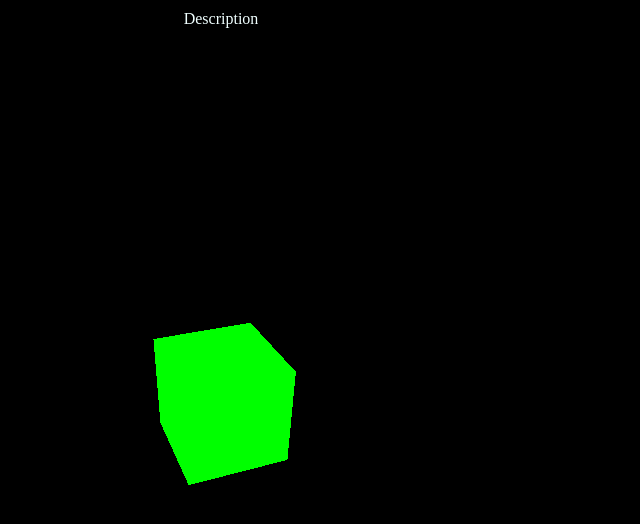
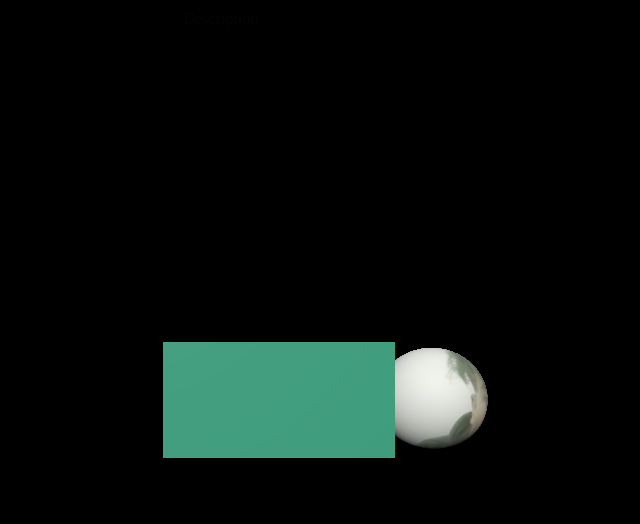
Before and after one commit to That1neweeb/ThreeJs_Practice, a website built with Vite: page index.html in a window 1280 px wide. Shown: the whole page, without its empty margins (419-1059 px from the left). Built offline with nearby package versions, Linux system fonts and the light colour scheme.

Commit message:
Day3 : Animating and creating instances through function

```diff
--- a/main.css
+++ b/main.css
@@ -5,5 +5,5 @@
   text-align: center;
   z-index: 100;
   display:block;
-  color: azure;
+  color: rgb(4, 5, 5);
 }
--- a/main.js
+++ b/main.js
@@ -1,5 +1,6 @@
 import * as THREE from 'three';
-import { rotate } from 'three/tsl';
+import { color } from 'three/tsl';
+// import { OrbitControls } from 'three/addons/controls/OrbitControls.js';
 
 const scene = new THREE.Scene();
 const camera = new THREE.PerspectiveCamera( 75, window.innerWidth / window.innerHeight, 0.1, 1000 );
@@ -8,17 +9,40 @@ const renderer = new THREE.WebGLRenderer();
 renderer.setSize( window.innerWidth, window.innerHeight );
 
 document.body.appendChild( renderer.domElement );
+camera.position.z = 5;
+const texLoader = new THREE.TextureLoader();
+const texture1 = texLoader.load('public/textures/texture1.png');
 
-const geometry = new THREE.BoxGeometry(1, 1, 1);
-const material = new THREE.MeshBasicMaterial( { color: 0x00ff00 } );
-const cube = new THREE.Mesh( geometry, material );
-scene.add( cube );
+function makeInstance(geometry, color, x){
 
-camera.position.z = 5;
+  const material = new THREE.MeshPhongMaterial({color});
+
+  const cube = new THREE.Mesh(geometry,material);
+  scene.add(cube);
+  cube.position.x = x;
+
+  return cube;
+}
+
+const geometry = new THREE.BoxGeometry(1,1,1);
+const cubes = [
+  makeInstance(geometry , 0x44aa88, 0),
+  makeInstance(geometry, 0x44aa88,1),
+];
+
+const material = new THREE.MeshPhongMaterial( { map: texture1 });
+const geometry2 = new THREE.SphereGeometry(0.5, 32, 52);
+const sphere = new THREE.Mesh( geometry2 , material );
+scene.add (sphere);
+sphere.position.x = 2
+
+const hemiLight = new THREE.DirectionalLight(0xFFFFFF,3);
+hemiLight.position.set(-1,2,4);
+scene.add(hemiLight);
 
 function animate( time ) {
-  cube.rotation.x = time/2000;
-  cube.rotation.y = time/1000;
+  // cube.rotation.x = time/2000;
+  // cube.rotation.y = time/1000;
   renderer.render( scene, camera );
 
 }
```
Also changed, not shown: public/textures/texture1.png (added).
